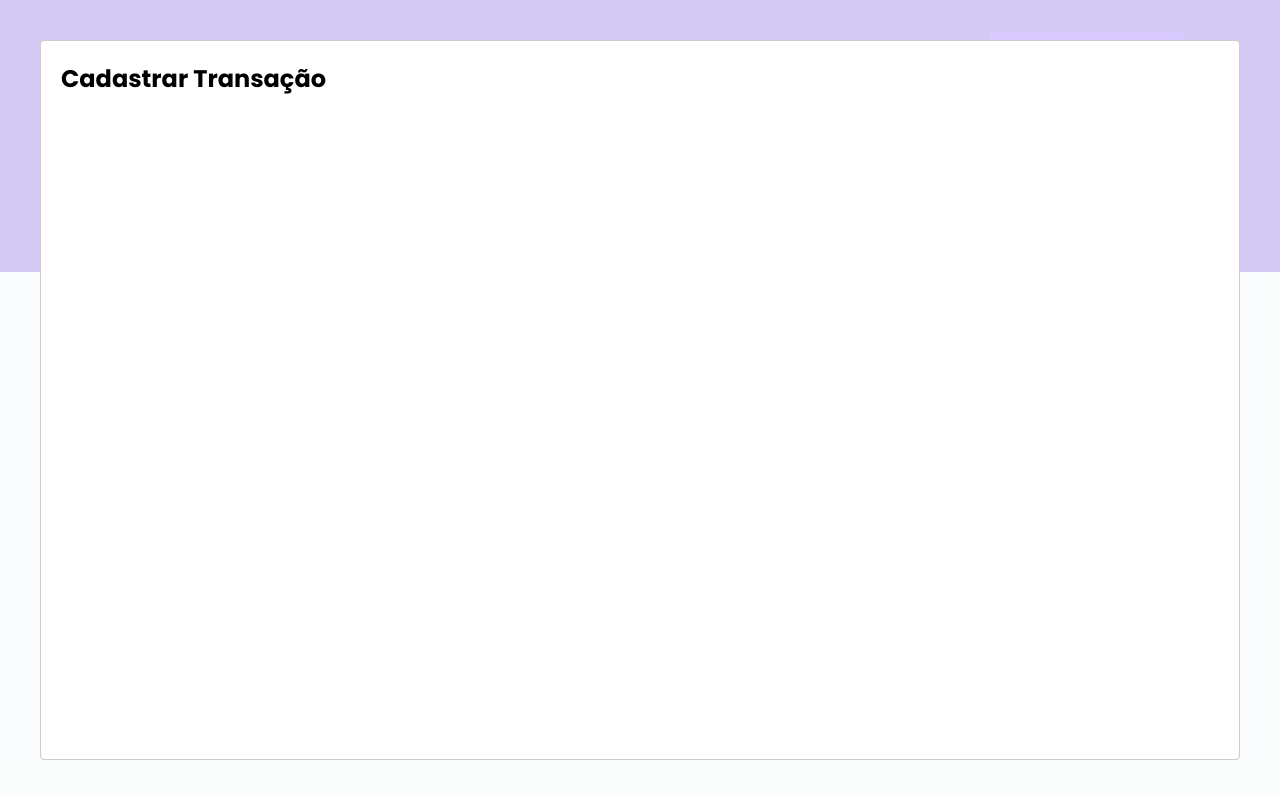
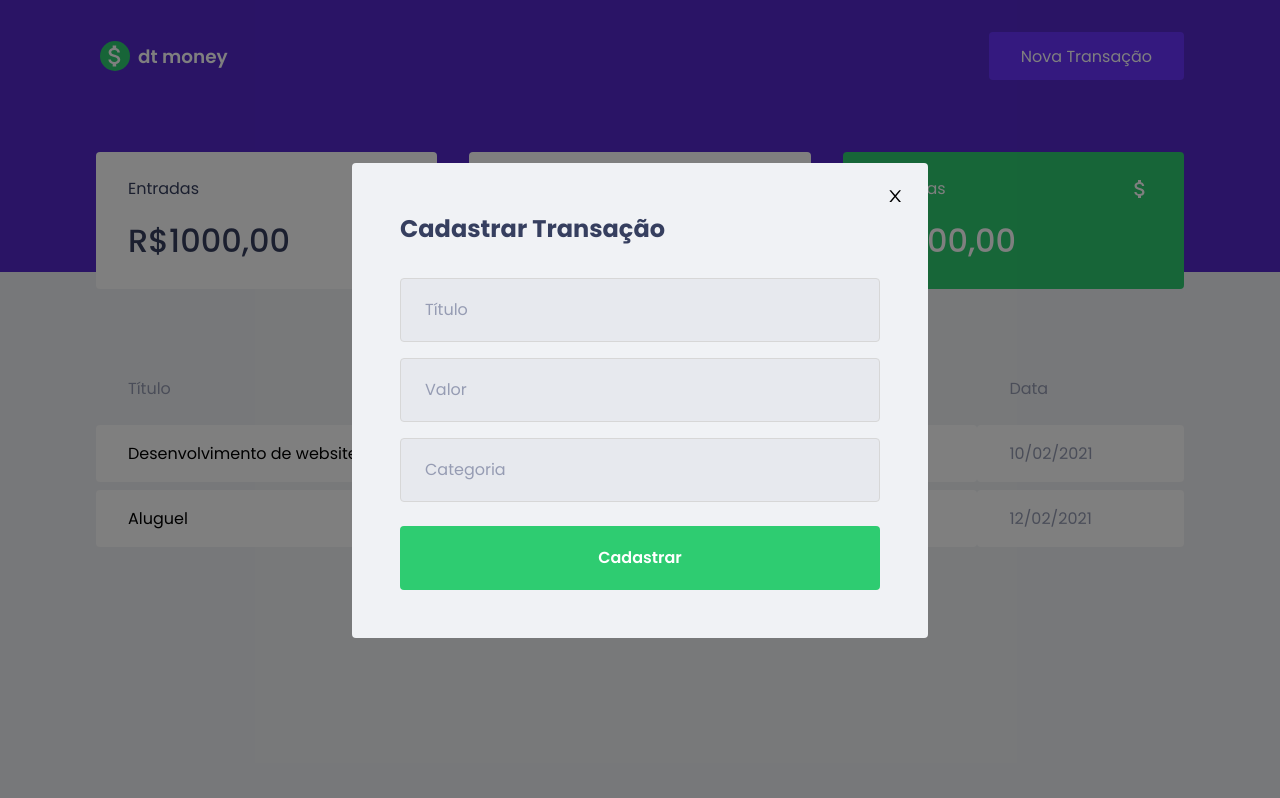
Before and after one commit to pedrodruviaro/dtmoney-reactjs, a React (Create React App) app: page / in a window 1280 px wide. Both pictures are taken after a click on the button "Nova Transação". Built offline with nearby package versions, Linux system fonts and the light colour scheme; no server answers; what miragejs would draw is missing.

Commit message:
adicionando form e estilo na modal

```diff
--- a/src/components/NewTransactionModal/index.tsx
+++ b/src/components/NewTransactionModal/index.tsx
@@ -1,4 +1,7 @@
 import Modal from "react-modal";
+import { Container } from "./styles";
+import { AiOutlineClose } from "react-icons/ai";
+
 Modal.setAppElement("#root");
 
 interface NewTransactionModalProps {
@@ -11,8 +14,27 @@ export function NewTransactionModal({
     onRequestClose,
 }: NewTransactionModalProps) {
     return (
-        <Modal isOpen={isOpen} onRequestClose={onRequestClose}>
-            <h2>Cadastrar Transação</h2>
+        <Modal
+            isOpen={isOpen}
+            onRequestClose={onRequestClose}
+            overlayClassName="react-modal-overlay"
+            className="react-modal-content"
+        >
+            <button
+                type="button"
+                onClick={onRequestClose}
+                className="react-modal-close"
+            >
+                <AiOutlineClose />
+            </button>
+
+            <Container>
+                <h2>Cadastrar Transação</h2>
+                <input type="text" placeholder="Título" />
+                <input type="number" placeholder="Valor" />
+                <input type="text" placeholder="Categoria" />
+                <button type="submit">Cadastrar</button>
+            </Container>
         </Modal>
     );
 }
--- a/src/components/NewTransactionModal/styles.ts
+++ b/src/components/NewTransactionModal/styles.ts
@@ -1,3 +1,48 @@
 import styled from "styled-components";
 
-export const Container = styled.div``;
+export const Container = styled.form`
+    h2 {
+        color: var(--text-light);
+        margin-bottom: 2rem;
+    }
+
+    input {
+        width: 100%;
+        padding: 0 1.5rem;
+        height: 4rem;
+
+        background-color: #e7e9ee;
+        border-radius: 0.25rem;
+        border: 1px solid #d7d7d7;
+
+        font-weight: 400;
+        font-size: 1rem;
+
+        &::placeholder {
+            color: var(--text-body);
+        }
+
+        & + input {
+            margin-top: 1rem;
+        }
+    }
+
+    button[type="submit"] {
+        width: 100%;
+        padding: 0 1.5rem;
+        height: 4rem;
+        background-color: var(--green);
+        color: #fff;
+        border-radius: 0.25rem;
+        border: 0;
+        font-size: 1rem;
+        font-weight: 600;
+        margin-top: 1.5rem;
+        transition: filter 200ms ease-in-out;
+
+        &:hover,
+        &:focus {
+            filter: brightness(0.9);
+        }
+    }
+`;
--- a/src/styles/global.ts
+++ b/src/styles/global.ts
@@ -45,4 +45,41 @@ export const GlobalStyle = createGlobalStyle`
         opacity: .6;
         cursor: not-allowed;
     }
+
+    /* MODAL */
+    .react-modal-overlay{
+        background-color: rgba(0,0,0, .5);
+        position: fixed;
+        inset: 0 0 0 0;
+        display: grid;
+        place-items: center;
+    }
+
+
+    .react-modal-content{
+        width: 100%;
+        max-width: 576px;
+        background-color: var(--background);
+        padding: 3rem;
+        position: relative;
+        border-radius: .25rem;
+    }
+
+    .react-modal-close {
+        position: absolute;
+        right: 1.5rem;
+        top: 1.5rem;
+        border: none;
+        background-color: transparent;
+        display: grid;
+        place-items: center;
+        font-size: 1.15rem;
+        transition: filter 200ms ease-in-out;
+
+        &:hover,
+        &:focus {
+            filter: brightness(0.9);
+        }
+    }
+
 `;
```
